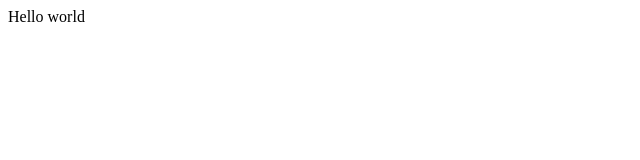
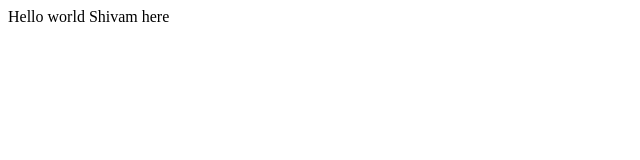
Before and after one commit to CuriousShivam/Calculator01, a plain HTML site: page index.html in a window 1280 px wide. Shown: the whole page, without its empty margins (0-640 px from the left). Drawn offline with Linux system fonts and the light colour scheme.

Commit message:
Update index.html

```diff
--- a/index.html
+++ b/index.html
@@ -7,6 +7,7 @@
 </head>
 <body>
     Hello world
+    Shivam here
 
 </body>
 </html>
```
